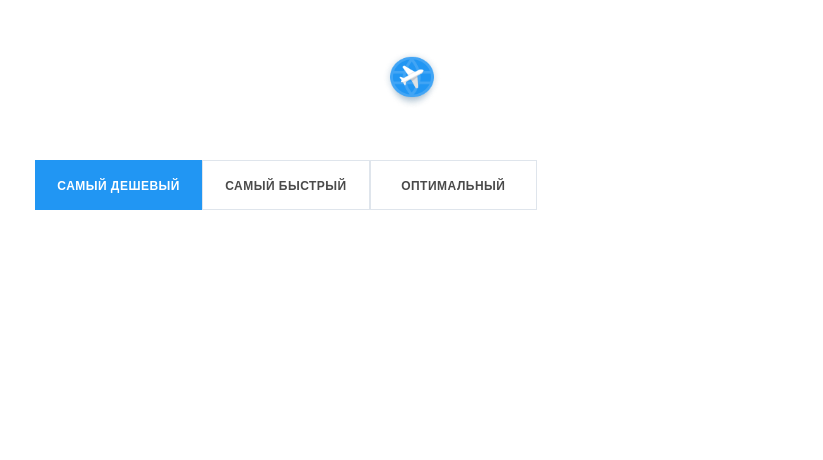
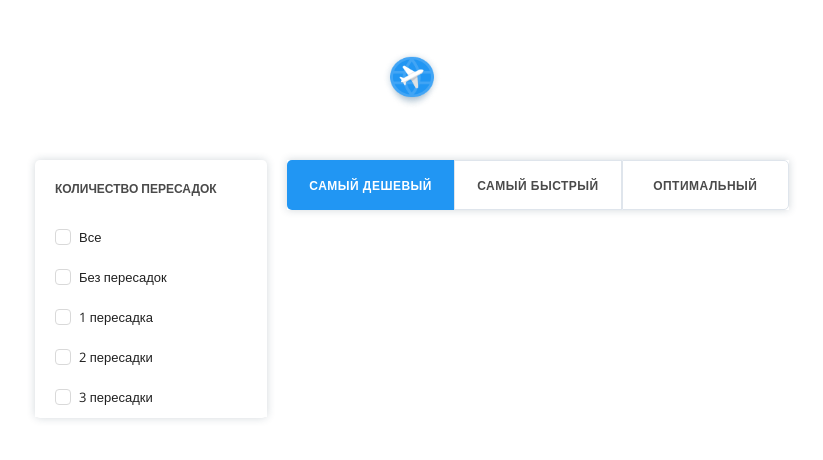
Before and after one commit to kkirilltarasenko/kata_react_3, a React (Create React App) app: page / in a window 1280 px wide. Shown: the top 460 px of the page, without its empty margins (228-1051 px from the left). Built offline with nearby package versions, Linux system fonts and the light colour scheme.

Commit message:
Created Tabs component, Filter component

```diff
--- a/package.json
+++ b/package.json
@@ -11,6 +11,7 @@
     "@types/node": "^16.18.11",
     "@types/react": "^18.0.27",
     "@types/react-dom": "^18.0.10",
+    "antd": "^5.1.6",
     "node-sass": "^7.0.3",
     "react": "^18.2.0",
     "react-dom": "^18.2.0",
--- a/src/App/App.scss
+++ b/src/App/App.scss
@@ -2,4 +2,10 @@
   width: 100%;
   max-width: 754px;
   margin: 0 auto;
+
+  .App__container {
+    width: 100%;
+    display: flex;
+    justify-content: space-between;
+  }
 }
--- a/src/App/App.tsx
+++ b/src/App/App.tsx
@@ -2,13 +2,17 @@ import React from 'react';
 import './App.scss';
 /* Components */
 import Logo from '../Logo/Logo';
-import FilterTabs from '../FilterTabs/FilterTabs';
+import Tabs from '../Tabs/Tabs';
+import Filter from '../Filter/Filter';
 
 function App(): JSX.Element {
   return (
     <div className="App">
       <Logo marginTop={50} marginBottom={50} />
-      <FilterTabs />
+      <div className="App__container">
+        <Filter />
+        <Tabs />
+      </div>
     </div>
   );
 }
--- /dev/null
+++ b/src/Filter/Filter.scss
@@ -0,0 +1,50 @@
+$textColor: #4A4A4A;
+$hoverColor: #F1FCFF;
+$filterColor: #FFFFFF;
+
+.filters {
+  width: 232px;
+  height: 258px;
+
+  -webkit-box-shadow: 0 0 8px 0 rgba(34, 60, 80, 0.2);
+  -moz-box-shadow: 0 0 8px 0 rgba(34, 60, 80, 0.2);
+  box-shadow: 0 0 8px 0 rgba(34, 60, 80, 0.2);
+
+  border-radius: 5px;
+
+  color: $textColor;
+  .filters__title {
+    font-size: 12px;
+    text-transform: uppercase;
+    font-weight: 600;
+
+    padding: 20px;
+  }
+
+  .filters__element {
+    width: 100%;
+    height: 40px;
+
+    padding: 0 20px;
+
+    background-color: $filterColor;
+    cursor: pointer;
+
+    transition: all .3s ease;
+    display: flex;
+    justify-content: center;
+    flex-direction: column;
+
+    .filters__element__box {
+      display: flex;
+      .filters__element__title {
+        font-size: 13px;
+        font-weight: 400;
+      }
+    }
+
+    &:hover {
+      background-color: $hoverColor;
+    }
+  }
+}
--- /dev/null
+++ b/src/Filter/Filter.tsx
@@ -0,0 +1,50 @@
+import React, { FC } from 'react';
+import './Filter.scss';
+import { useDispatch, useSelector } from 'react-redux';
+import { RootState } from '../redux-config/store';
+import {
+  FilterState,
+  setActiveFilter,
+  setAllFiltersActive,
+  removeAllActiveFilters,
+} from '../redux-config/reducers/filterReducer';
+import { Checkbox } from 'antd';
+
+const Filter: FC = (): JSX.Element => {
+  const dispatch = useDispatch();
+  const filters = useSelector((state: RootState) => state.filters.filters);
+
+  const setFilter = (filter: FilterState): void => {
+    if (filter.body === 'Все') {
+      if (!filter.checked) {
+        dispatch(setAllFiltersActive(filter));
+      } else {
+        dispatch(removeAllActiveFilters(filter));
+      }
+    } else {
+      dispatch(setActiveFilter(filter));
+    }
+  };
+
+  return (
+    <div className="filters">
+      <h1 className="filters__title">Количество пересадок</h1>
+      {filters.map((filter: FilterState) => (
+        <div key={filter.id} className="filters__element">
+          <li
+            className="filters__element__box"
+            onChange={() => {
+              setFilter(filter);
+            }}
+          >
+            <Checkbox checked={filter.checked}>
+              <h2 className="filters__element__title">{filter.body}</h2>
+            </Checkbox>
+          </li>
+        </div>
+      ))}
+    </div>
+  );
+};
+
+export default Filter;
--- a/src/FilterTabs/FilterTabs.scss
+++ b/src/Tabs/Tabs.scss
@@ -12,6 +12,10 @@ $textColor: #4A4A4A;
 
   text-transform: uppercase;
   cursor: pointer;
+
+  -webkit-box-shadow: 0 0 8px 0 rgba(34, 60, 80, 0.2);
+  -moz-box-shadow: 0 0 8px 0 rgba(34, 60, 80, 0.2);
+  box-shadow: 0 0 8px 0 rgba(34, 60, 80, 0.2);
   .tabs__element {
     width: 33.3333333333333%;
     height: 100%;
@@ -24,6 +28,14 @@ $textColor: #4A4A4A;
     border: 1px solid $borderTabColor;
 
     transition: all .3s ease;
+
+    &:nth-child(1) {
+      border-radius: 5px 0 0 5px;
+    }
+
+    &:nth-child(3) {
+      border-radius: 0 5px 5px 0;
+    }
     .tabs__element__title {
       font-size: 12px;
       font-weight: 600;
--- a/src/FilterTabs/FilterTabs.tsx
+++ b/src/Tabs/Tabs.tsx
@@ -1,15 +1,15 @@
 import React, { FC } from 'react';
-import './FilterTabs.scss';
+import './Tabs.scss';
 import { useDispatch, useSelector } from 'react-redux';
 import { RootState } from '../redux-config/store';
-import { setActiveAction, TabState } from '../redux-config/reducers/filterTabsReducer';
+import { setActiveTab, TabState } from '../redux-config/reducers/tabsReducer';
 
-const FilterTabs: FC = (): JSX.Element => {
+const Tabs: FC = (): JSX.Element => {
   const dispatch = useDispatch();
-  const tabs = useSelector((state: RootState) => state.tabsReducer.tabs);
+  const tabs = useSelector((state: RootState) => state.tabs.tabs);
 
-  const setActiveTab = (tab: TabState): void => {
-    dispatch(setActiveAction(tab));
+  const setTab = (tab: TabState): void => {
+    dispatch(setActiveTab(tab));
   };
 
   return (
@@ -19,7 +19,7 @@ const FilterTabs: FC = (): JSX.Element => {
           key={tab.id}
           className={tab.active ? 'tabs__element tabs__element--active' : 'tabs__element'}
           onClick={() => {
-            setActiveTab(tab);
+            setTab(tab);
           }}
         >
           <h1 className="tabs__element__title">{tab.body}</h1>
@@ -29,4 +29,4 @@ const FilterTabs: FC = (): JSX.Element => {
   );
 };
 
-export default FilterTabs;
+export default Tabs;
--- /dev/null
+++ b/src/redux-config/actions.ts
@@ -0,0 +1,4 @@
+export const SET_ACTIVE_TAB = 'SET_ACTIVE_TAB';
+export const SET_ACTIVE_FILTER = 'SET_ACTIVE_FILTER';
+export const SET_ALL_FILTERS_ACTIVE = 'SET_ALL_FILTERS_ACTIVE';
+export const REMOVE_ALL_ACTIVE_FILTERS = 'REMOVE_ALL_ACTIVE_FILTERS';
--- /dev/null
+++ b/src/redux-config/reducers/filterReducer.ts
@@ -0,0 +1,98 @@
+import { SET_ACTIVE_FILTER, SET_ALL_FILTERS_ACTIVE, REMOVE_ALL_ACTIVE_FILTERS } from '../actions';
+
+export interface FiltersState {
+  filters: FilterState[];
+}
+
+export interface FilterState {
+  id: number;
+  body: string;
+  checked: boolean;
+}
+
+const defaultState: FiltersState = {
+  filters: [
+    {
+      id: 1,
+      body: 'Все',
+      checked: false,
+    },
+    {
+      id: 2,
+      body: 'Без пересадок',
+      checked: false,
+    },
+    {
+      id: 3,
+      body: '1 пересадка',
+      checked: false,
+    },
+    {
+      id: 4,
+      body: '2 пересадки',
+      checked: false,
+    },
+    {
+      id: 5,
+      body: '3 пересадки',
+      checked: false,
+    },
+  ],
+};
+
+export const filterReducer = (
+  state = defaultState,
+  action: { type: string; payload: FilterState }
+): FiltersState => {
+  switch (action.type) {
+    case SET_ACTIVE_FILTER:
+      return {
+        ...state,
+        filters: state.filters.map((filter: FilterState) => {
+          if (filter.id === action.payload.id) {
+            filter.checked = !filter.checked;
+          } else {
+            filter.checked = false;
+          }
+          return filter;
+        }),
+      };
+    case SET_ALL_FILTERS_ACTIVE:
+      return {
+        ...state,
+        filters: state.filters.map((filter: FilterState) => {
+          filter.checked = true;
+          return filter;
+        }),
+      };
+    case REMOVE_ALL_ACTIVE_FILTERS:
+      return {
+        ...state,
+        filters: state.filters.map((filter: FilterState) => {
+          filter.checked = false;
+          return filter;
+        }),
+      };
+    default:
+      return state;
+  }
+};
+
+export const setActiveFilter = (payload: FilterState): { type: string; payload: FilterState } => ({
+  type: SET_ACTIVE_FILTER,
+  payload,
+});
+
+export const setAllFiltersActive = (
+  payload: FilterState
+): { type: string; payload: FilterState } => ({
+  type: SET_ALL_FILTERS_ACTIVE,
+  payload,
+});
+
+export const removeAllActiveFilters = (
+  payload: FilterState
+): { type: string; payload: FilterState } => ({
+  type: REMOVE_ALL_ACTIVE_FILTERS,
+  payload,
+});
--- a/src/redux-config/reducers/filterTabsReducer.ts
+++ b/src/redux-config/reducers/tabsReducer.ts
@@ -1,3 +1,5 @@
+import { SET_ACTIVE_TAB } from '../actions';
+
 export interface TabsState {
   tabs: TabState[];
 }
@@ -28,14 +30,12 @@ const defaultState: TabsState = {
   ],
 };
 
-const SET_ACTIVE = 'SET_ACTIVE';
-
-export const filterTabsReducer = (
+export const tabsReducer = (
   state = defaultState,
   action: { type: string; payload: TabState }
 ): TabsState => {
   switch (action.type) {
-    case SET_ACTIVE:
+    case SET_ACTIVE_TAB:
       return {
         ...state,
         tabs: state.tabs.map((tab) => {
@@ -52,7 +52,7 @@ export const filterTabsReducer = (
   }
 };
 
-export const setActiveAction = (payload: TabState): { type: string; payload: TabState } => ({
-  type: SET_ACTIVE,
+export const setActiveTab = (payload: TabState): { type: string; payload: TabState } => ({
+  type: SET_ACTIVE_TAB,
   payload,
 });
--- a/src/redux-config/store.ts
+++ b/src/redux-config/store.ts
@@ -1,8 +1,10 @@
 import { combineReducers, configureStore } from '@reduxjs/toolkit';
-import { filterTabsReducer } from './reducers/filterTabsReducer';
+import { tabsReducer } from './reducers/tabsReducer';
+import { filterReducer } from './reducers/filterReducer';
 
 const rootReducer = combineReducers({
-  tabsReducer: filterTabsReducer,
+  tabs: tabsReducer,
+  filters: filterReducer,
 });
 
 export const store = configureStore({
```
Also changed, not shown: 1 other file (tests, documents, lock files or other folders).
